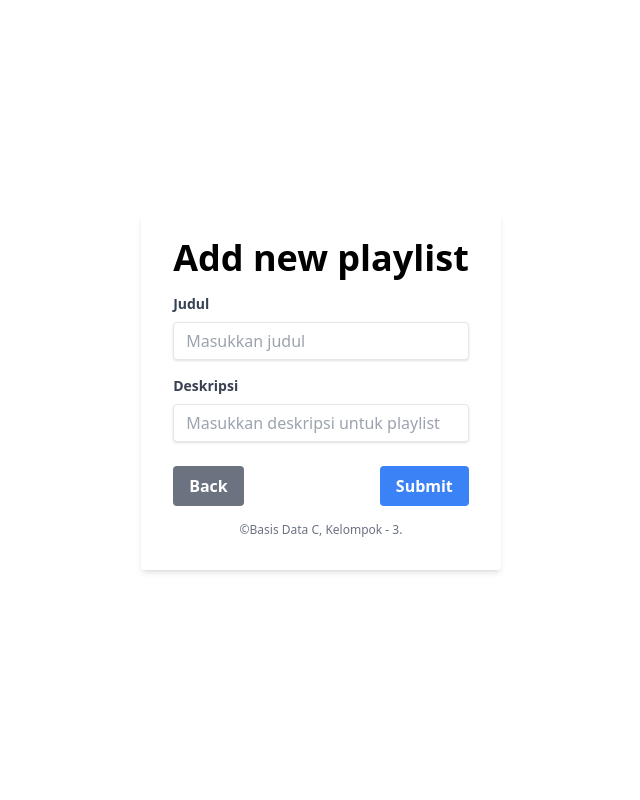
After one commit to Photic23/TK3-BASDAT, a Django app: page /user/add-playlist/ in a window 1280 px wide. The commit adds this page. Shown: the whole page, without its empty margins (319-959 px from the left). Run offline with Django 5.2, Linux system fonts and the light colour scheme; some libraries are stand-ins or nearby versions.

Commit message:
add: Added form for adding new playlist

```diff
--- /dev/null
+++ b/feat_1/templates/form-playlist.html
@@ -0,0 +1,49 @@
+{% extends 'base.html' %}
+
+{% block meta %}
+    <style>
+        .bg-blur {
+            backdrop-filter: blur(8px);
+        }
+    </style>
+    <script src="https://cdn.tailwindcss.com"></script>
+{% endblock meta %}
+
+{% block content %}
+  <div class="bg-blur">
+    <div class="flex justify-center items-center h-screen bg-blur">
+      <div class="max-w-xl mx-auto bg-white bg-opacity-80 shadow-md rounded px-8 pt-6 pb-8 mb-4">
+        <h1 class="text-4xl font-bold mb-4">Add new playlist</h1>
+        <form>
+          <div class="mb-4">
+            <label class="block text-gray-700 text-sm font-bold mb-2" for="judul">
+              Judul
+            </label>
+            <input class="shadow appearance-none border rounded w-full py-2 px-3 text-gray-700 leading-tight focus:outline-none focus:shadow-outline" id="judul" type="text" placeholder="Masukkan judul">
+          </div>
+          <div class="mb-6">
+            <label class="block text-gray-700 text-sm font-bold mb-2" for="deskripsi">
+              Deskripsi
+            </label>
+            <input class="shadow appearance-none border rounded w-full py-2 px-3 text-gray-700 leading-tight focus:outline-none focus:shadow-outline" id="deskripsi" type="textarea" placeholder="Masukkan deskripsi untuk playlist">
+          </div>
+          <div class="flex items-center justify-between">
+            <a href="{% url 'feat_1:daftar_playlist_page' %}">
+              <button class="bg-gray-500 hover:bg-blue-700 text-white font-bold py-2 px-4 rounded focus:outline-none focus:shadow-outline" type="button">
+                Back
+              </button>
+            </a>
+            <a href="">
+              <button class="bg-blue-500 hover:bg-blue-700 text-white font-bold py-2 px-4 rounded focus:outline-none focus:shadow-outline" type="button">
+                Submit
+              </button>
+            </a>
+          </div>
+        </form>
+        <p class="text-center text-gray-500 text-xs mt-4">
+          &copy;Basis Data C, Kelompok - 3.
+        </p>
+      </div>
+    </div>
+  </div>
+{% endblock content %}
--- a/feat_1/urls.py
+++ b/feat_1/urls.py
@@ -1,8 +1,9 @@
 from django.urls import path
-from feat_1.views import daftar_playlist_page
+from feat_1.views import daftar_playlist_page, add_playlist
 
 app_name = 'feat_1'
 
 urlpatterns = [
     path('', daftar_playlist_page, name='daftar_playlist_page'),
+    path('add-playlist/', add_playlist, name='add_playlist'),
 ]
--- a/feat_1/views.py
+++ b/feat_1/views.py
@@ -2,6 +2,14 @@ from django.shortcuts import render
 
 # Create your views here.
 def daftar_playlist_page(request):
-    context = {}
+    context = {
+        'username': "Scarletra",
+    }
 
     return render(request, 'daftar-playlist.html', context)
+
+def add_playlist(request):
+    context = {
+        'username': "Scarletra",
+    }
+    return render(request, 'form-playlist.html', context)
--- /dev/null
+++ b/templates/base.html
@@ -0,0 +1,18 @@
+{% load static %}
+<!DOCTYPE html>
+<html lang="en">
+    <head>
+        <meta charset="UTF-8" />
+        <meta
+            name="viewport"
+            content="width=device-width, initial-scale=1.0"
+        />
+        {% block meta %}
+        {% endblock meta %}
+    </head>
+
+    <body>
+        {% block content %}
+        {% endblock content %}
+    </body>
+</html>
--- a/tk3_basdat/settings.py
+++ b/tk3_basdat/settings.py
@@ -55,7 +55,7 @@ ROOT_URLCONF = 'tk3_basdat.urls'
 TEMPLATES = [
     {
         'BACKEND': 'django.template.backends.django.DjangoTemplates',
-        'DIRS': [],
+        'DIRS': [BASE_DIR / 'templates'],
         'APP_DIRS': True,
         'OPTIONS': {
             'context_processors': [
```
Also changed, not shown: feat_1/templates/daftar-playlist.html (+20 -5 lines), feat_1/templates/login-form.html (added, +35 -0 lines), feat_1/templates/hasil-pencarian.html (added), feat_1/templates/langganan-paket.html (added).
